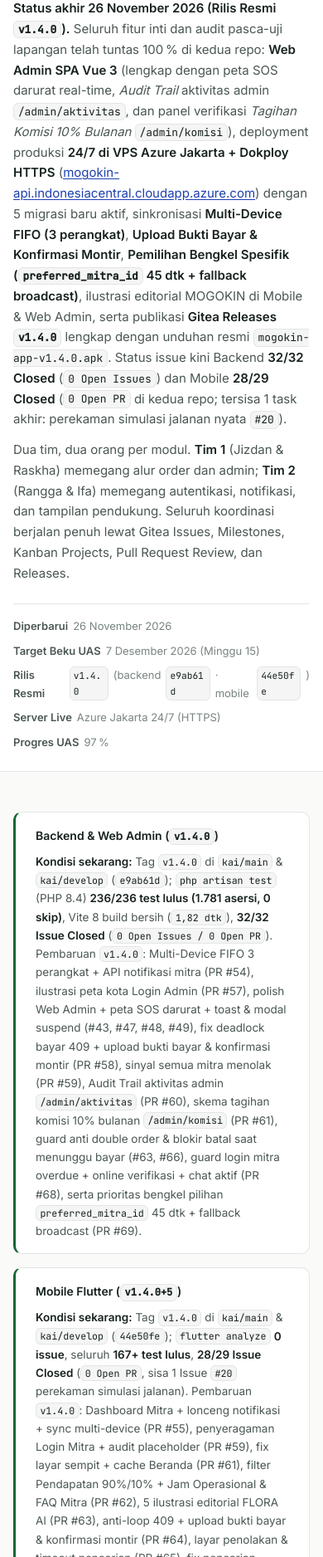
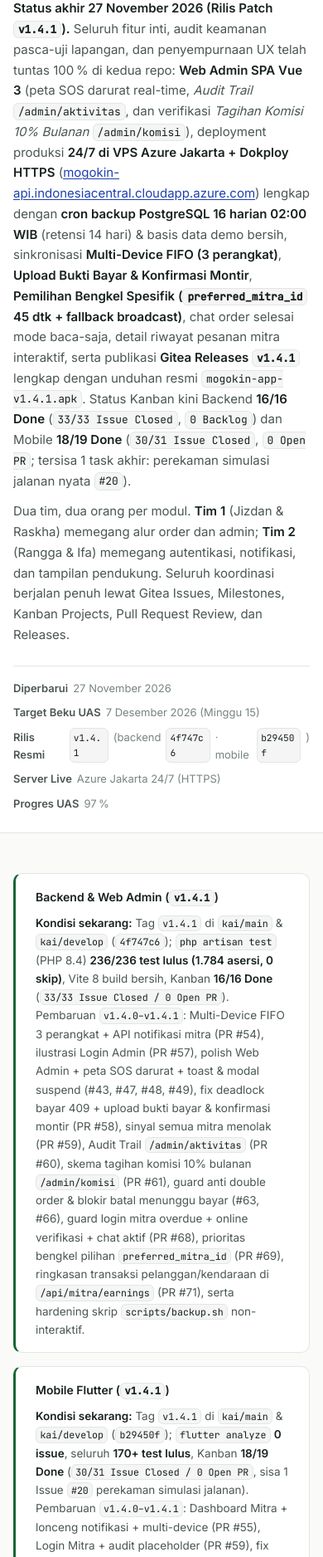
Before and after one commit to UnnamedPeople-Chin/mogokin-timeline, a plain HTML site: page index.html in a window 390 px wide. Shown: the part 124-2000 px from the top of the page at 83% size. Drawn offline with Linux system fonts and the light colour scheme.

Commit message:
docs(timeline): perbarui progres ke rilis patch v1.4.1 (Kanban 16/16 & 18/19, backup cron Azure)

```diff
--- a/index.html
+++ b/index.html
@@ -625,17 +625,17 @@
 <body>
 <div class="wrap">
   <header class="band">
-  <p class="eyebrow">PBL-202601-07 · MOGOKIN · Rilis v1.4.0 Menuju UAS</p>
+  <p class="eyebrow">PBL-202601-07 · MOGOKIN · Rilis v1.4.1 Menuju UAS</p>
   <h1>Porsi Kerja &amp; Timeline UAS</h1>
 
-  <p class="lede"><b>Status akhir 26 November 2026 (Rilis Resmi <code>v1.4.0</code>).</b> Seluruh fitur inti dan audit pasca-uji lapangan telah tuntas 100&thinsp;% di kedua repo: <b>Web Admin SPA Vue 3</b> (lengkap dengan peta SOS darurat real-time, <i>Audit Trail</i> aktivitas admin <code>/admin/aktivitas</code>, dan panel verifikasi <i>Tagihan Komisi 10% Bulanan</i> <code>/admin/komisi</code>), deployment produksi <b>24/7 di VPS Azure Jakarta + Dokploy HTTPS</b> (<a href="https://mogokin-api.indonesiacentral.cloudapp.azure.com/admin/login" target="_blank" rel="noopener">mogokin-api.indonesiacentral.cloudapp.azure.com</a>) dengan 5 migrasi baru aktif, sinkronisasi <b>Multi-Device FIFO (3 perangkat)</b>, <b>Upload Bukti Bayar &amp; Konfirmasi Montir</b>, <b>Pemilihan Bengkel Spesifik (<code>preferred_mitra_id</code> 45 dtk + fallback broadcast)</b>, ilustrasi editorial MOGOKIN di Mobile &amp; Web Admin, serta publikasi <b>Gitea Releases <code>v1.4.0</code></b> lengkap dengan unduhan resmi <code>mogokin-app-v1.4.0.apk</code>. Status issue kini Backend <b>32/32 Closed</b> (<code>0 Open Issues</code>) dan Mobile <b>28/29 Closed</b> (<code>0 Open PR</code> di kedua repo; tersisa 1 task akhir: perekaman simulasi jalanan nyata <code>#20</code>).</p>
+  <p class="lede"><b>Status akhir 27 November 2026 (Rilis Patch <code>v1.4.1</code>).</b> Seluruh fitur inti, audit keamanan pasca-uji lapangan, dan penyempurnaan UX telah tuntas 100&thinsp;% di kedua repo: <b>Web Admin SPA Vue 3</b> (peta SOS darurat real-time, <i>Audit Trail</i> <code>/admin/aktivitas</code>, dan verifikasi <i>Tagihan Komisi 10% Bulanan</i> <code>/admin/komisi</code>), deployment produksi <b>24/7 di VPS Azure Jakarta + Dokploy HTTPS</b> (<a href="https://mogokin-api.indonesiacentral.cloudapp.azure.com/admin/login" target="_blank" rel="noopener">mogokin-api.indonesiacentral.cloudapp.azure.com</a>) lengkap dengan <b>cron backup PostgreSQL 16 harian 02:00 WIB</b> (retensi 14 hari) &amp; basis data demo bersih, sinkronisasi <b>Multi-Device FIFO (3 perangkat)</b>, <b>Upload Bukti Bayar &amp; Konfirmasi Montir</b>, <b>Pemilihan Bengkel Spesifik (<code>preferred_mitra_id</code> 45 dtk + fallback broadcast)</b>, chat order selesai mode baca-saja, detail riwayat pesanan mitra interaktif, serta publikasi <b>Gitea Releases <code>v1.4.1</code></b> lengkap dengan unduhan resmi <code>mogokin-app-v1.4.1.apk</code>. Status Kanban kini Backend <b>16/16 Done</b> (<code>33/33 Issue Closed</code>, <code>0 Backlog</code>) dan Mobile <b>18/19 Done</b> (<code>30/31 Issue Closed</code>, <code>0 Open PR</code>; tersisa 1 task akhir: perekaman simulasi jalanan nyata <code>#20</code>).</p>
 
   <p class="lede">Dua tim, dua orang per modul. <b>Tim 1</b> (Jizdan &amp; Raskha) memegang alur order dan admin; <b>Tim 2</b> (Rangga &amp; Ifa) memegang autentikasi, notifikasi, dan tampilan pendukung. Seluruh koordinasi berjalan penuh lewat Gitea Issues, Milestones, Kanban Projects, Pull Request Review, dan Releases.</p>
 
   <div class="stamp">
-    <span><b>Diperbarui</b> 26 November 2026</span>
+    <span><b>Diperbarui</b> 27 November 2026</span>
     <span><b>Target Beku UAS</b> 7 Desember 2026 (Minggu 15)</span>
-    <span><b>Rilis Resmi</b> <code>v1.4.0</code> (backend <code>e9ab61d</code> &middot; mobile <code>44e50fe</code>)</span>
+    <span><b>Rilis Resmi</b> <code>v1.4.1</code> (backend <code>4f747c6</code> &middot; mobile <code>b29450f</code>)</span>
     <span><b>Server Live</b> Azure Jakarta 24/7 (HTTPS)</span>
     <span><b>Progres UAS</b> 97&thinsp;%</span>
   </div>
@@ -643,16 +643,16 @@
 
   <div class="grid2" style="margin-top:0">
     <div class="card ok">
-      <h3>Backend &amp; Web Admin (<code>v1.4.0</code>)</h3>
-      <p><b>Kondisi sekarang:</b> Tag <code>v1.4.0</code> di <code>kai/main</code> &amp; <code>kai/develop</code> (<code>e9ab61d</code>); <code>php artisan test</code> (PHP 8.4) <b>236/236 test lulus (1.781 asersi, 0 skip)</b>, Vite 8 build bersih (<code>1,82 dtk</code>), <b>32/32 Issue Closed</b> (<code>0 Open Issues / 0 Open PR</code>). Pembaruan <code>v1.4.0</code>: Multi-Device FIFO 3 perangkat + API notifikasi mitra (PR #54), ilustrasi peta kota Login Admin (PR #57), polish Web Admin + peta SOS darurat + toast &amp; modal suspend (#43, #47, #48, #49), fix deadlock bayar 409 + upload bukti bayar &amp; konfirmasi montir (PR #58), sinyal semua mitra menolak (PR #59), Audit Trail aktivitas admin <code>/admin/aktivitas</code> (PR #60), skema tagihan komisi 10% bulanan <code>/admin/komisi</code> (PR #61), guard anti double order &amp; blokir batal saat menunggu bayar (#63, #66), guard login mitra overdue + online verifikasi + chat aktif (PR #68), serta prioritas bengkel pilihan <code>preferred_mitra_id</code> 45 dtk + fallback broadcast (PR #69).</p>
+      <h3>Backend &amp; Web Admin (<code>v1.4.1</code>)</h3>
+      <p><b>Kondisi sekarang:</b> Tag <code>v1.4.1</code> di <code>kai/main</code> &amp; <code>kai/develop</code> (<code>4f747c6</code>); <code>php artisan test</code> (PHP 8.4) <b>236/236 test lulus (1.784 asersi, 0 skip)</b>, Vite 8 build bersih, Kanban <b>16/16 Done</b> (<code>33/33 Issue Closed / 0 Open PR</code>). Pembaruan <code>v1.4.0&ndash;v1.4.1</code>: Multi-Device FIFO 3 perangkat + API notifikasi mitra (PR #54), ilustrasi Login Admin (PR #57), polish Web Admin + peta SOS darurat + toast &amp; modal suspend (#43, #47, #48, #49), fix deadlock bayar 409 + upload bukti bayar &amp; konfirmasi montir (PR #58), sinyal semua mitra menolak (PR #59), Audit Trail <code>/admin/aktivitas</code> (PR #60), skema tagihan komisi 10% bulanan <code>/admin/komisi</code> (PR #61), guard anti double order &amp; blokir batal menunggu bayar (#63, #66), guard login mitra overdue + online verifikasi + chat aktif (PR #68), prioritas bengkel pilihan <code>preferred_mitra_id</code> (PR #69), ringkasan transaksi pelanggan/kendaraan di <code>/api/mitra/earnings</code> (PR #71), serta hardening skrip <code>scripts/backup.sh</code> non-interaktif.</p>
     </div>
     <div class="card ok">
-      <h3>Mobile Flutter (<code>v1.4.0+5</code>)</h3>
-      <p><b>Kondisi sekarang:</b> Tag <code>v1.4.0</code> di <code>kai/main</code> &amp; <code>kai/develop</code> (<code>44e50fe</code>); <code>flutter analyze</code> <b>0 issue</b>, seluruh <b>167+ test lulus</b>, <b>28/29 Issue Closed</b> (<code>0 Open PR</code>, sisa 1 Issue <code>#20</code> perekaman simulasi jalanan). Pembaruan <code>v1.4.0</code>: Dashboard Mitra + lonceng notifikasi + sync multi-device (PR #55), penyeragaman Login Mitra + audit placeholder (PR #59), fix layar sempit + cache Beranda (PR #61), filter Pendapatan 90%/10% + Jam Operasional &amp; FAQ Mitra (PR #62), 5 ilustrasi editorial FLORA AI (PR #63), anti-loop 409 + upload bukti bayar &amp; konfirmasi montir (PR #64), layar penolakan &amp; timeout pencarian (PR #65), fix pencarian bengkel + bocor chat mock + reset Back (PR #66), auto-offline logout + hapus double pop-up + copywriting (PR #67), kartu &amp; layar Tagihan Fee 10% Bulanan <code>/mitra/commissions</code> (PR #68), sinkron <code>preferred_mitra_id</code> (PR #69), serta bump <code>1.4.0+5</code> (PR #70).</p>
+      <h3>Mobile Flutter (<code>v1.4.1</code>)</h3>
+      <p><b>Kondisi sekarang:</b> Tag <code>v1.4.1</code> di <code>kai/main</code> &amp; <code>kai/develop</code> (<code>b29450f</code>); <code>flutter analyze</code> <b>0 issue</b>, seluruh <b>170+ test lulus</b>, Kanban <b>18/19 Done</b> (<code>30/31 Issue Closed / 0 Open PR</code>, sisa 1 Issue <code>#20</code> perekaman simulasi jalanan). Pembaruan <code>v1.4.0&ndash;v1.4.1</code>: Dashboard Mitra + lonceng notifikasi + multi-device (PR #55), Login Mitra + audit placeholder (PR #59), fix layar sempit + cache Beranda (PR #61), filter Pendapatan 90%/10% + Jam Operasional &amp; FAQ Mitra (PR #62), 5 ilustrasi editorial FLORA AI (PR #63), anti-loop 409 + upload bukti bayar &amp; konfirmasi montir (PR #64), layar penolakan &amp; timeout (PR #65), fix pencarian bengkel + bocor chat mock + reset Back (PR #66), auto-offline logout + hapus double pop-up + copywriting (PR #67), kartu &amp; layar Tagihan Fee 10% Bulanan <code>/mitra/commissions</code> (PR #68), sinkron <code>preferred_mitra_id</code> (PR #69), chat mode baca-saja + ringkasan order selesai &amp; fix arah FAQ (PR #71), detail riwayat pesanan mitra interaktif (PR #73), serta perataan kolom kanan Detail Pesanan user (PR #75).</p>
     </div>
     <div class="card ok">
-      <h3>Server Produksi 24/7 &amp; APK <code>v1.4.0</code></h3>
-      <p><b>Live di Azure Jakarta:</b> Stack Docker Compose (PostgreSQL 16 + PHP 8.4 + Nginx + Supervisor) dikelola via Dokploy + SSL Let's Encrypt pada <code>https://mogokin-api.indonesiacentral.cloudapp.azure.com</code> sudah live di <b><code>v1.4.0</code></b> (5 migrasi baru lulus otomatis di Batch <code>[2]</code>, <code>/api</code> v1.4.0, <code>/admin/login</code> + ilustrasi peta kota, <code>/admin/aktivitas</code>, dan <code>/admin/komisi</code> aktif). APK resmi <code>mogokin-app-v1.4.0.apk</code> (<code>21,06 MB</code>, <code>arm64</code>, MD5 <code>72bf57d4</code>) telah diterbitkan dan dapat diunduh langsung di Gitea Releases Mobile <code>v1.4.0</code>.</p>
+      <h3>Server Produksi 24/7 &amp; APK <code>v1.4.1</code></h3>
+      <p><b>Live di Azure Jakarta:</b> Stack Docker Compose (PostgreSQL 16 + PHP 8.4 + Nginx + Supervisor) dikelola via Dokploy + SSL Let's Encrypt pada <code>https://mogokin-api.indonesiacentral.cloudapp.azure.com</code> sudah live di <b><code>v1.4.1</code></b> (5 migrasi baru aktif, <b>cron backup DB otomatis harian pukul 02:00 WIB</b> teruji valid <code>gzip</code>, 12 order batal uji dibersihkan, dan 2 tagihan komisi periode <code>2026-11</code> siap demo). APK resmi <code>mogokin-app-v1.4.1.apk</code> (<code>21,06 MB</code>, <code>arm64</code>, MD5 <code>0f2781c3</code>) telah diterbitkan di Gitea Releases Mobile <code>v1.4.1</code> &amp; mirror HTTPS Azure.</p>
     </div>
   </div>
 
@@ -665,12 +665,12 @@
       <table>
         <thead><tr><th>Repo</th><th>Jizdan</th><th>Raskha</th><th>Rangga</th><th>Ifa</th></tr></thead>
         <tbody>
-          <tr><td class="item"><code>mogokin_backend</code></td><td>81</td><td>58</td><td>29</td><td>25</td></tr>
-          <tr><td class="item"><code>mogokin_app</code></td><td>133</td><td>39</td><td>28</td><td>22</td></tr>
+          <tr><td class="item"><code>mogokin_backend</code></td><td>82</td><td>58</td><td>30</td><td>25</td></tr>
+          <tr><td class="item"><code>mogokin_app</code></td><td>133</td><td>40</td><td>31</td><td>22</td></tr>
         </tbody>
       </table>
     </div>
-    <p style="margin:8px 0 0" class="note">Hitungan <code>git shortlog -sne develop</code> per repo pada rilis <code>v1.4.0</code> (26 Nov 2026). Nama <b>Jizdan</b> di backend menggabungkan commit lokal &amp; merge Gitea di email yang sama. Nama <b>Raskha</b> tampil sebagai <i>Nazriel Farras Khairiya</i> / <code>nzrlfrrs</code> di dua email (<code>nazrielfrs@</code> dan <code>raskha.33425120@</code>). <b>Ifa</b> tampil di dua akun Gitea (<code>faizah27</code> dan <code>faizahmuf</code>) yang merupakan orang yang sama.</p>
+    <p style="margin:8px 0 0" class="note">Hitungan <code>git shortlog -sne develop</code> per repo pada rilis <code>v1.4.1</code> (27 Nov 2026). Nama <b>Jizdan</b> di backend menggabungkan commit lokal &amp; merge Gitea di email yang sama. Nama <b>Raskha</b> tampil sebagai <i>Nazriel Farras Khairiya</i> / <code>nzrlfrrs</code> di dua email (<code>nazrielfrs@</code> dan <code>raskha.33425120@</code>). <b>Ifa</b> tampil di dua akun Gitea (<code>faizah27</code> dan <code>faizahmuf</code>) yang merupakan orang yang sama.</p>
   </div>
   <div class="table-scroll">
     <table>
@@ -725,13 +725,13 @@
     </ul>
   </div>
 
-  <h2><span class="num">02</span>Progres 7 Modul RPP (Menuju UAS &middot; v1.4.0)</h2>
-  <p class="sub">Nomor dan urutan mengikuti tabel <b>Modul Aplikasi (Modules)</b> di <code>RPP MOGOKIN - Final.docx</code> halaman 3. Pada rilis <code>v1.4.0</code> (26 November 2026), seluruh lapisan Backend, Web Admin 100&thinsp;% SPA Vue 3 (+ Audit Trail &amp; Tagihan Komisi 10%), deployment produksi Azure 24/7, audit keamanan &amp; hardening multi-device, bukti bayar &amp; konfirmasi montir, prioritas bengkel pilihan, dan seluruh fitur Mobile telah tuntas (<code>0 Open Coding Issues</code>). Hanya 1 sel (<b>M3 Mobile</b>) yang masih dipertahankan pada status sebagian hingga dokumentasi perekaman simulasi jalanan nyata (<code>#20</code>) selesai sebelum beku fitur Minggu 15.</p>
+  <h2><span class="num">02</span>Progres 7 Modul RPP (Menuju UAS &middot; v1.4.1)</h2>
+  <p class="sub">Nomor dan urutan mengikuti tabel <b>Modul Aplikasi (Modules)</b> di <code>RPP MOGOKIN - Final.docx</code> halaman 3. Pada rilis <code>v1.4.1</code> (27 November 2026), seluruh lapisan Backend, Web Admin 100&thinsp;% SPA Vue 3 (+ Audit Trail &amp; Tagihan Komisi 10%), deployment produksi Azure 24/7 + cron backup DB harian, audit keamanan &amp; hardening multi-device, bukti bayar &amp; konfirmasi montir, prioritas bengkel pilihan, dan seluruh fitur Mobile telah tuntas (<code>0 Open Coding Issues</code>). Hanya 1 sel (<b>M3 Mobile</b>) yang masih dipertahankan pada status sebagian hingga dokumentasi perekaman simulasi jalanan nyata (<code>#20</code>) selesai sebelum beku fitur Minggu 15.</p>
 
   <div class="progress">
     <div class="progress-head">
       <div>
-        <span class="progress-cap">Progress keseluruhan proyek (Rilis v1.4.0 Menuju UAS)</span>
+        <span class="progress-cap">Progress keseluruhan proyek (Rilis v1.4.1 Menuju UAS)</span>
         <span class="progress-num">97<small>&thinsp;%</small></span>
       </div>
       <div class="progress-tally">
@@ -745,7 +745,7 @@
       <i class="d" style="width:94.7%"></i>
       <i class="p" style="width:2.6%"></i>
     </div>
-    <p>Dihitung per sel: 7 modul &times; 3 lapisan (backend, mobile, admin) = <b>21 sel</b>, dua di antaranya tidak berlaku, jadi <b>19 sel</b> dinilai. Persen tiap modul = (sel selesai + &frac12; sel sebagian) &divide; sel berlaku. Capaian fungsional rilis <code>v1.4.0</code> kini <b>(18 + 1 &times; 0,5) &divide; 19 = 97&thinsp;%</b> (naik dari 84&thinsp;% saat UTS); skor konservatif murni tuntas <b>18 &divide; 19 = 95&thinsp;%</b>.</p>
+    <p>Dihitung per sel: 7 modul &times; 3 lapisan (backend, mobile, admin) = <b>21 sel</b>, dua di antaranya tidak berlaku, jadi <b>19 sel</b> dinilai. Persen tiap modul = (sel selesai + &frac12; sel sebagian) &divide; sel berlaku. Capaian fungsional rilis <code>v1.4.1</code> kini <b>(18 + 1 &times; 0,5) &divide; 19 = 97&thinsp;%</b> (naik dari 84&thinsp;% saat UTS); skor konservatif murni tuntas <b>18 &divide; 19 = 95&thinsp;%</b>.</p>
   </div>
 
 <div class="legend">
@@ -758,7 +758,7 @@
   <div class="table-scroll">
     <table>
       <thead>
-        <tr><th>Modul</th><th>PJ</th><th>Backend</th><th>Mobile</th><th>Admin</th><th>Progress</th><th>Status v1.4.0 &amp; Sisa Menuju UAS</th></tr>
+        <tr><th>Modul</th><th>PJ</th><th>Backend</th><th>Mobile</th><th>Admin</th><th>Progress</th><th>Status v1.4.1 &amp; Sisa Menuju UAS</th></tr>
       </thead>
       <tbody>
         <tr>
@@ -829,7 +829,7 @@
   </div>
 
   <div class="callout done">
-    <p><strong>Status Rilis v1.4.0 (26 November): Progres fungsional 97&thinsp;% (Konservatif 95&thinsp;%).</strong> Seluruh 32/32 issue Backend (<b>236/236 PHPUnit lulus, 1.781 asersi</b>, live 24/7 Azure <code>v1.4.0</code> dengan 5 migrasi baru aktif) dan 28/29 issue Mobile (<code>v1.4.0+5</code>, <code>flutter analyze</code> 0 issue, <b>167+ test lulus</b>, APK resmi di Gitea Releases) telah tuntas (<code>0 Open Coding Issues</code>). Fokus tersisa menuju UAS (14 Desember) tinggal 1 task terakhir: eksekusi &amp; perekaman video simulasi real-time di jalanan (Issue <code>#20</code>).</p>
+    <p><strong>Status Rilis v1.4.1 (27 November): Progres fungsional 97&thinsp;% (Konservatif 95&thinsp;%).</strong> Seluruh 33/33 issue Backend (<b>236/236 PHPUnit lulus, 1.784 asersi</b>, Kanban <b>16/16 Done</b>, live 24/7 Azure <code>v1.4.1</code> + cron backup DB harian) dan 30/31 issue Mobile (<code>v1.4.1</code>, <code>flutter analyze</code> 0 issue, <b>170+ test lulus</b>, Kanban <b>18/19 Done</b>, APK resmi di Gitea Releases) telah tuntas (<code>0 Open Coding Issues</code>). Fokus tersisa menuju UAS (14 Desember) tinggal 1 task terakhir: eksekusi &amp; perekaman video simulasi real-time di jalanan (Issue <code>#20</code>).</p>
   </div>
 
   <h2><span class="num">03</span>Timeline Pengembangan</h2>
@@ -1049,6 +1049,16 @@
         <li><b>Sinkronisasi Figma &amp; Rilis Resmi <code>v1.4.0</code> Live Azure:</b> Seluruh 3 halaman desain Figma (<i>User</i>, <i>Mitra</i>, <i>Dashboard admin</i>) diselaraskan dengan UI &amp; ilustrasi terbaru. Backend <code>v1.4.0</code> (<code>e9ab61d</code>) live 24/7 di Azure Jakarta (5 migrasi baru lulus otomatis di Batch <code>[2]</code>); Mobile <code>v1.4.0+5</code> (<code>44e50fe</code>) dirilis di Gitea Releases lengkap dengan unduhan resmi <code>mogokin-app-v1.4.0.apk</code> (21,06 MB, <code>arm64</code>, MD5 <code>72bf57d4</code>).</li>
       </ul>
     </li>
+
+    <li class="key">
+      <span class="when">Rilis Patch <code>v1.4.1</code>, Cron Backup DB Azure &amp; Penataan Kanban Final (27 November)</span>
+      <span class="what">Pemolesan detail riwayat pesanan &amp; chat baca-saja, aktivasi backup PostgreSQL otomatis harian di Azure, pembersihan data uji, dan sinkronisasi papan Kanban kedua repo.</span>
+      <ul>
+        <li><b>Patch UX &amp; API (PR #71 Backend; PR #71, #73, #75 Mobile):</b> Rangga menambahkan <code>service_request_id</code> &amp; ringkasan pelanggan/kendaraan pada <code>GET /api/mitra/earnings</code> (PR #71 Backend), kartu riwayat <code>Order &rarr; Riwayat</code> Mitra dapat diklik membuka detail pesanan lengkap (PR #73 Mobile), serta meratakan kolom kanan <code>Detail Pesanan</code> user (PR #75 Mobile). Raskha menambahkan kartu ringkasan pesanan &amp; banner mode baca-saja pada chat order selesai/dibatalkan (stop polling 4 dtk, selaras Backend #67) serta memperbaiki arah teks FAQ garansi (PR #71 Mobile).</li>
+        <li><b>Operasional Server Azure &amp; Kebersihan DB:</b> Hardening <code>scripts/backup.sh</code> untuk eksekusi cron non-interaktif + deteksi container otomatis, mengaktifkan jadwal <b>cron backup harian 02:00 WIB</b> (retensi 14 hari, terverifikasi <code>gzip -t</code> valid), membersihkan 12 order batal uji lama, dan men-generate 2 tagihan komisi periode <code>2026-11</code> siap demo.</li>
+        <li><b>Rilis <code>v1.4.1</code> &amp; Sinkron Kanban:</b> Backend <code>v1.4.1</code> (<code>4f747c6</code>, PHPUnit 236/236) live di Azure; Mobile <code>v1.4.1</code> (<code>b29450f</code>) dirilis bersama <code>mogokin-app-v1.4.1.apk</code> (21,06 MB, <code>arm64</code>, MD5 <code>0f2781c3</code>) di Gitea Releases &amp; mirror HTTPS Azure. Papan Kanban kedua repo tersinkron bersih (Backend <b>16/16 Done</b>, Mobile <b>18/19 Done</b>).</li>
+      </ul>
+    </li>
   </ol>
 </div>
 
```
